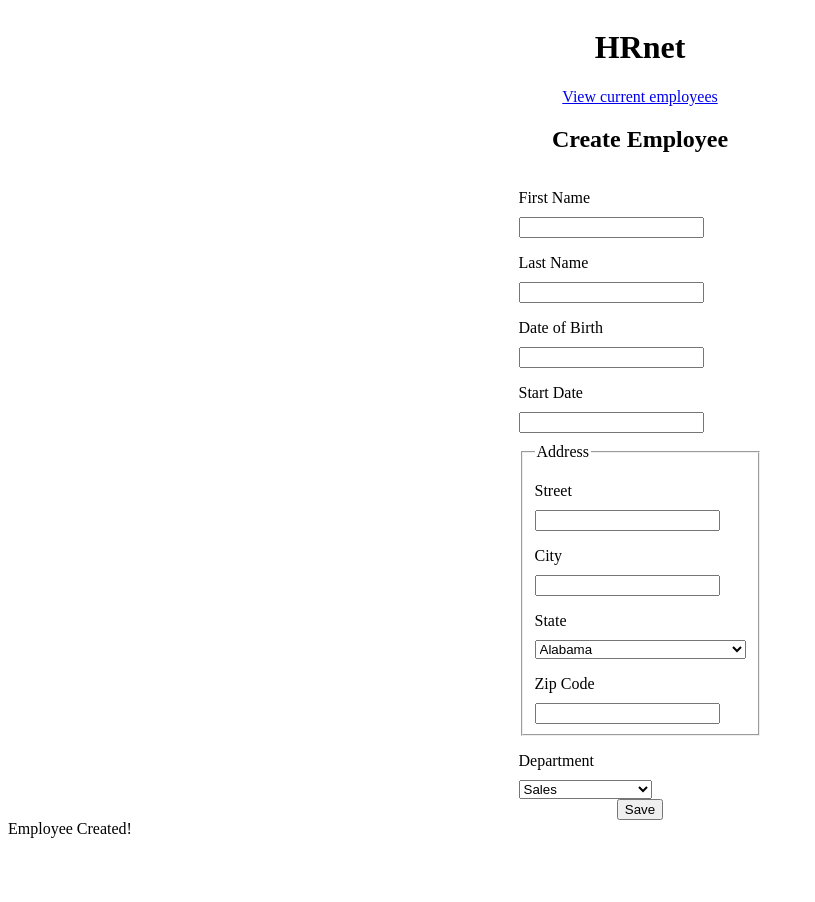
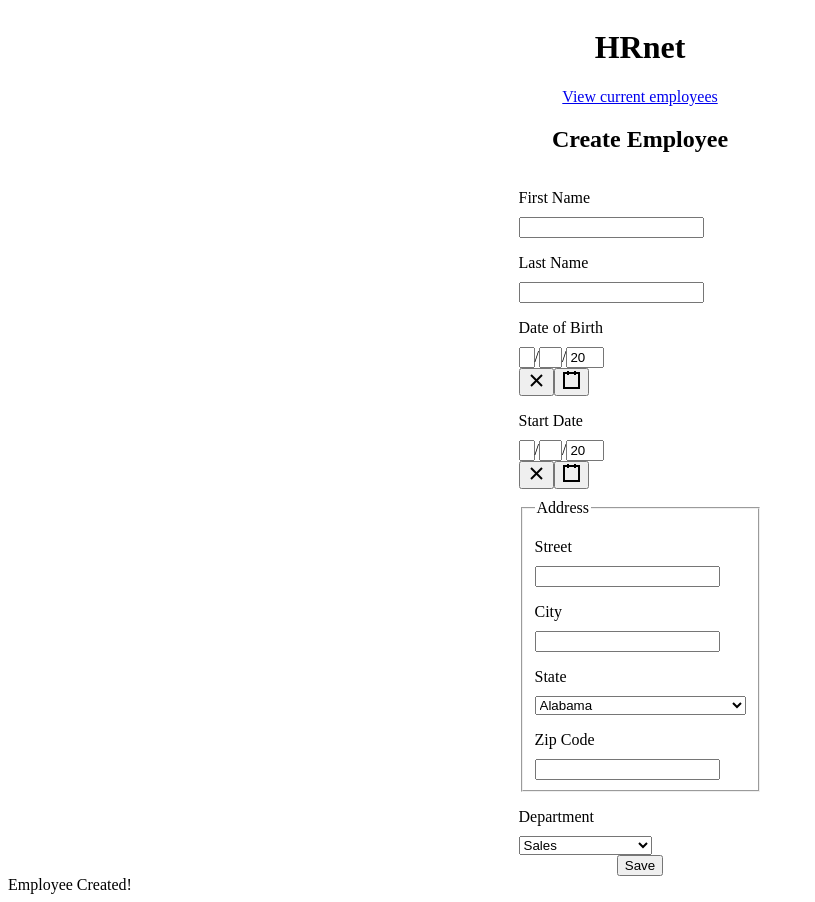
Before and after one commit to JKML5/HRnet, a React (Create React App) app: page / in a window 1280 px wide. Shown: the whole page, without its empty margins (0-815 px from the left). Before the commit the page ends 846 px from the top, so only its background shows below. Built offline with nearby package versions, Linux system fonts and the light colour scheme.

Commit message:
Install external date picker

```diff
--- a/package.json
+++ b/package.json
@@ -7,6 +7,7 @@
     "@testing-library/react": "^13.4.0",
     "@testing-library/user-event": "^13.5.0",
     "react": "^18.2.0",
+    "react-date-picker": "^9.2.0",
     "react-dom": "^18.2.0",
     "react-router-dom": "^6.7.0",
     "react-scripts": "5.0.1",
--- a/src/pages/Home.jsx
+++ b/src/pages/Home.jsx
@@ -1,7 +1,12 @@
+import React, { useState } from 'react';
 import { Link } from 'react-router-dom';
+import DatePicker from 'react-date-picker';
 import states from '../data/states';
 
 function Home() {
+  const [dateBirth, changeDateBirth] = useState(new Date());
+  const [dateStart, changeDateStart] = useState(new Date());
+
   return (
     <>
       <div className="title">
@@ -18,10 +23,18 @@ function Home() {
           <input type="text" id="last-name" />
 
           <label htmlFor="date-of-birth">Date of Birth</label>
-          <input id="date-of-birth" type="text" />
+          <DatePicker
+            id="date-of-birth"
+            onChange={changeDateBirth}
+            value={dateBirth}
+          />
 
           <label htmlFor="start-date">Start Date</label>
-          <input id="start-date" type="text" />
+          <DatePicker
+            id="start-date"
+            onChange={changeDateStart}
+            value={dateStart}
+          />
 
           <fieldset className="address">
             <legend>Address</legend>
```
Also changed, not shown: 1 other file (tests, documents, lock files or other folders).
